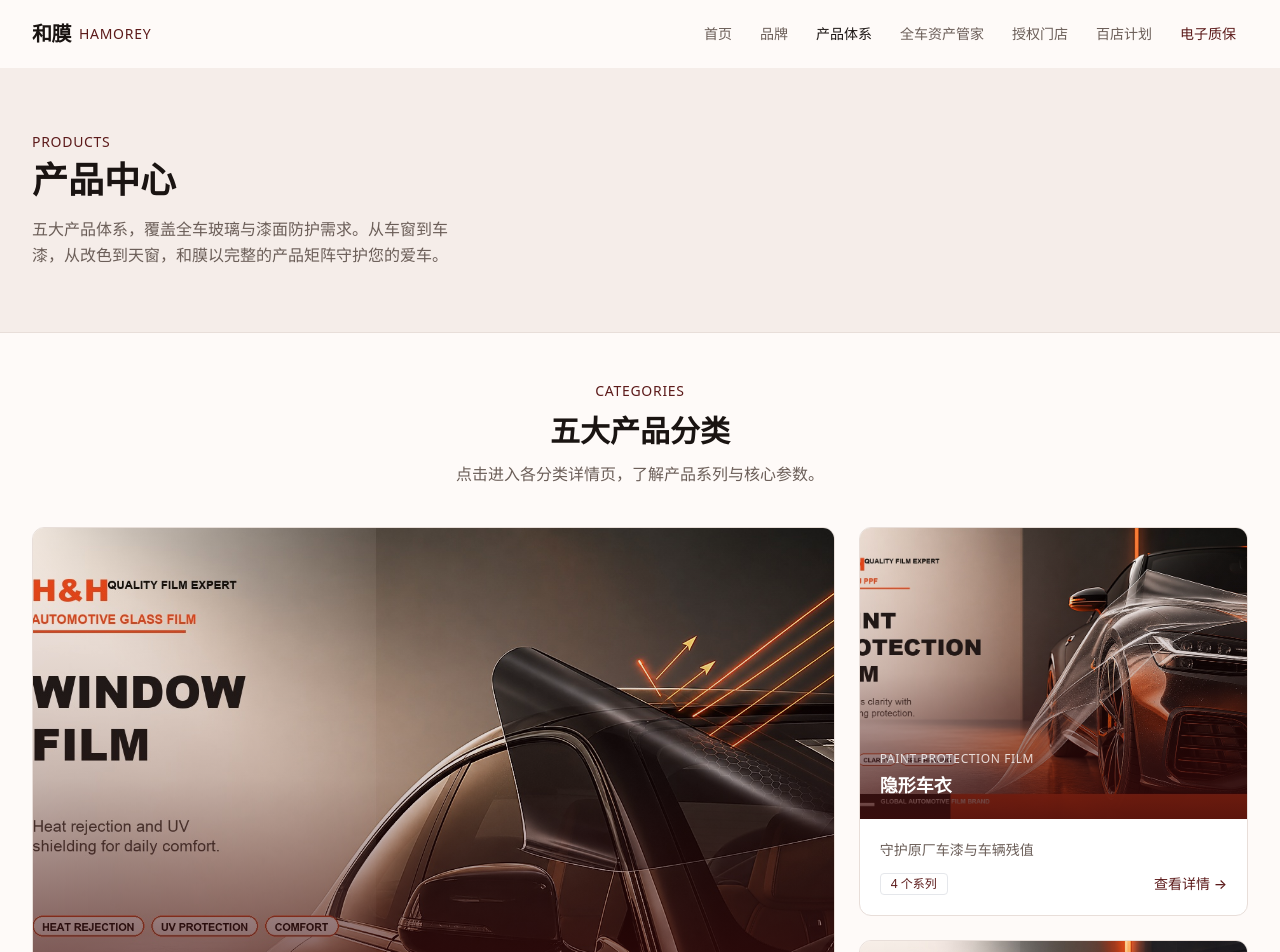
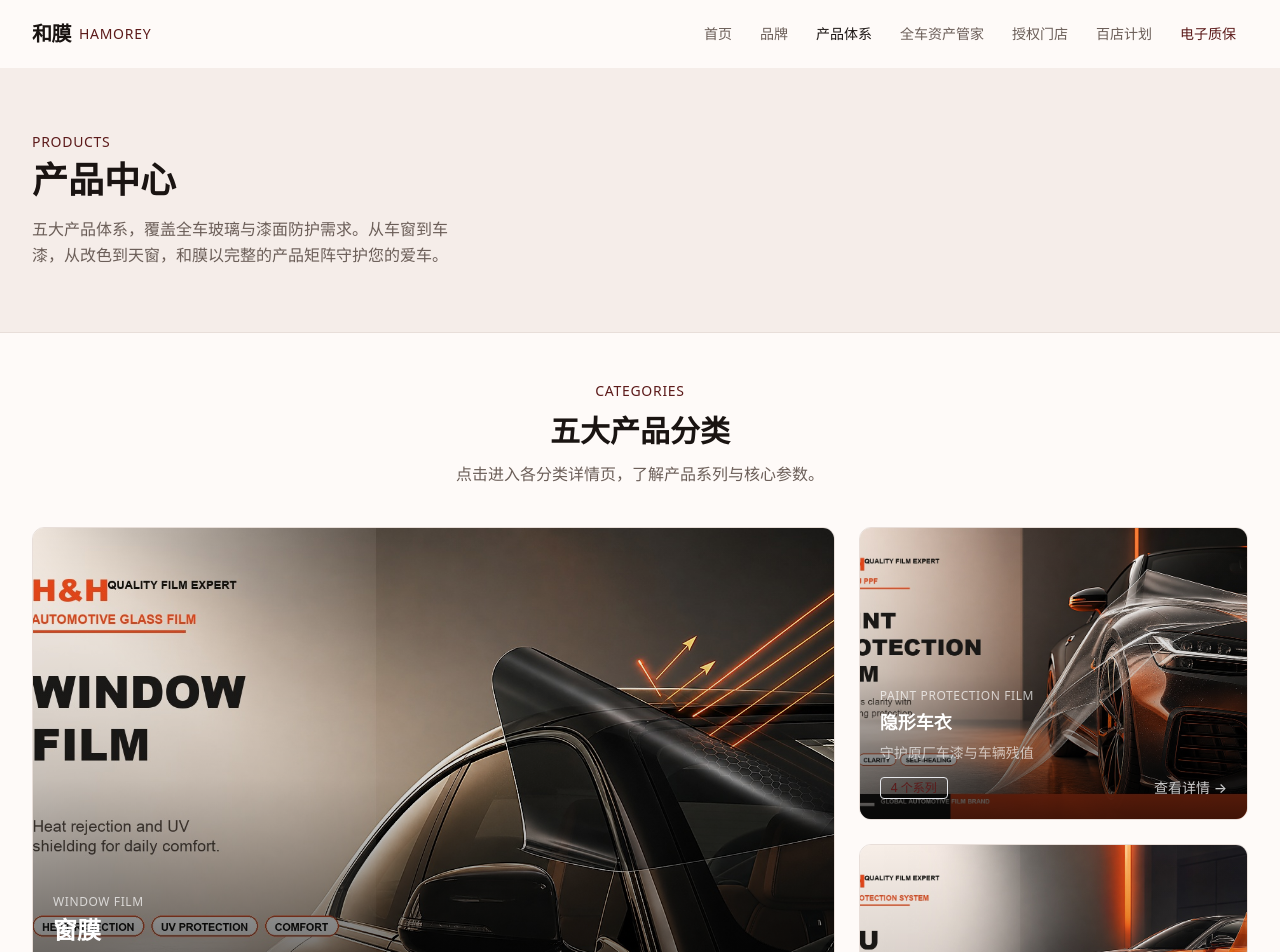
Before and after one commit to laishengyang1-coder/hamorey-website, a React (Vite) app: page /products in a window 1280 px wide. Shown: the top 952 px of the page. Built offline with nearby package versions, Linux system fonts and the light colour scheme.

Commit message:
refactor: 产品卡片重构 — 统一全图叠加风格 + 干净三列网格
ProductCard: 取消上暗下白割裂设计, 全部信息统一覆盖在渐变图上
ProductGrid: 非对称网格→均匀三列, 所有卡片等宽, 首卡放大

```diff
--- a/src/components/blocks/ProductCard.tsx
+++ b/src/components/blocks/ProductCard.tsx
@@ -18,10 +18,10 @@
     <Card
       hover
       padding="none"
-      className={`group overflow-hidden ${size === 'large' ? 'md:col-span-2 md:row-span-2' : ''}`}
+      className="group overflow-hidden h-full"
     >
-      <Link to={category.path} className="block">
-        {/* 图片区 */}
+      <Link to={category.path} className="block h-full">
+        {/* 图片 + 覆盖信息 */}
         <div className={`relative overflow-hidden ${size === 'large' ? 'aspect-[16/10]' : 'aspect-[4/3]'}`}>
           <img
             src={category.image}
@@ -29,23 +29,20 @@
             className="w-full h-full object-cover transition-slow group-hover:scale-105"
             loading="lazy"
           />
-          <div className="absolute inset-0 bg-gradient-to-t from-[#3D0A0A]/80 via-[#3D0A0A]/20 to-transparent" />
-          {/* 文字覆盖 */}
+          {/* 干净渐变：底部加深保证文字可读，上部保持透明 */}
+          <div className="absolute inset-0 bg-gradient-to-t from-black/70 via-black/15 to-transparent" />
+          {/* 全部信息覆盖在图上 */}
           <div className="absolute bottom-0 left-0 right-0 p-4 md:p-5">
-            <p className="text-xs font-medium text-white/80 tracking-wider uppercase mb-1">
+            <p className="text-xs font-medium text-white/70 tracking-wider uppercase mb-1">
               {category.nameEn}
             </p>
             <h3 className={`font-bold text-white ${size === 'large' ? 'text-xl md:text-2xl' : 'text-lg'}`}>
               {category.nameCn}
             </h3>
-          </div>
-        </div>
-        {/* 底部信息 */}
-        <div className="p-4 md:p-5">
-          <p className="text-sm text-content-secondary leading-relaxed mb-3">
+            <p className="mt-1.5 text-sm text-white/65 leading-relaxed">
               {category.oneLiner}
             </p>
-          <div className="flex items-center justify-between">
+            <div className="mt-3 flex items-center justify-between">
               {!category.warrantyEnabled && (
                 <Badge variant="warning">暂不提供电子质保</Badge>
               )}
@@ -54,9 +51,10 @@
                   {category.series.length} 个系列
                 </Badge>
               )}
-            <span className="text-sm text-content-brand font-medium group-hover:translate-x-1 transition-fast">
+              <span className="text-sm text-white/80 font-medium group-hover:translate-x-1 transition-fast ml-auto">
                 查看详情 →
               </span>
+            </div>
           </div>
         </div>
       </Link>
--- a/src/components/blocks/ProductGrid.tsx
+++ b/src/components/blocks/ProductGrid.tsx
@@ -21,32 +21,13 @@
           />
         </ScrollReveal>
 
-        {/* 非对称网格 */}
-        <div className="mt-10 md:mt-14 grid grid-cols-1 sm:grid-cols-2 lg:grid-cols-3 gap-4 md:gap-6 auto-rows-auto">
-          {/* 窗膜 - 大卡片 */}
-          <ScrollReveal className="sm:col-span-2 lg:col-span-2 lg:row-span-2">
-            <ProductCard category={productCategories[0]} size="large" />
-          </ScrollReveal>
-
-          {/* 隐形车衣 */}
-          <ScrollReveal delay={100}>
-            <ProductCard category={productCategories[1]} />
-          </ScrollReveal>
-
-          {/* TPU改色车衣 */}
-          <ScrollReveal delay={200}>
-            <ProductCard category={productCategories[2]} />
-          </ScrollReveal>
-
-          {/* 天窗冰甲 */}
-          <ScrollReveal delay={100}>
-            <ProductCard category={productCategories[3]} />
-          </ScrollReveal>
-
-          {/* 建筑家居膜 */}
-          <ScrollReveal delay={200}>
-            <ProductCard category={productCategories[4]} />
-          </ScrollReveal>
+        {/* 统一网格：桌面 3 列 / 平板 2 列 / 手机 1 列 */}
+        <div className="mt-10 md:mt-14 grid grid-cols-1 sm:grid-cols-2 lg:grid-cols-3 gap-4 md:gap-6">
+          {productCategories.map((cat, i) => (
+            <ScrollReveal key={cat.code} delay={i * 80}>
+              <ProductCard category={cat} size={i === 0 ? 'large' : 'default'} />
+            </ScrollReveal>
+          ))}
         </div>
       </Container>
     </section>
```
Lines whose indentation alone changed are shown as unchanged.
